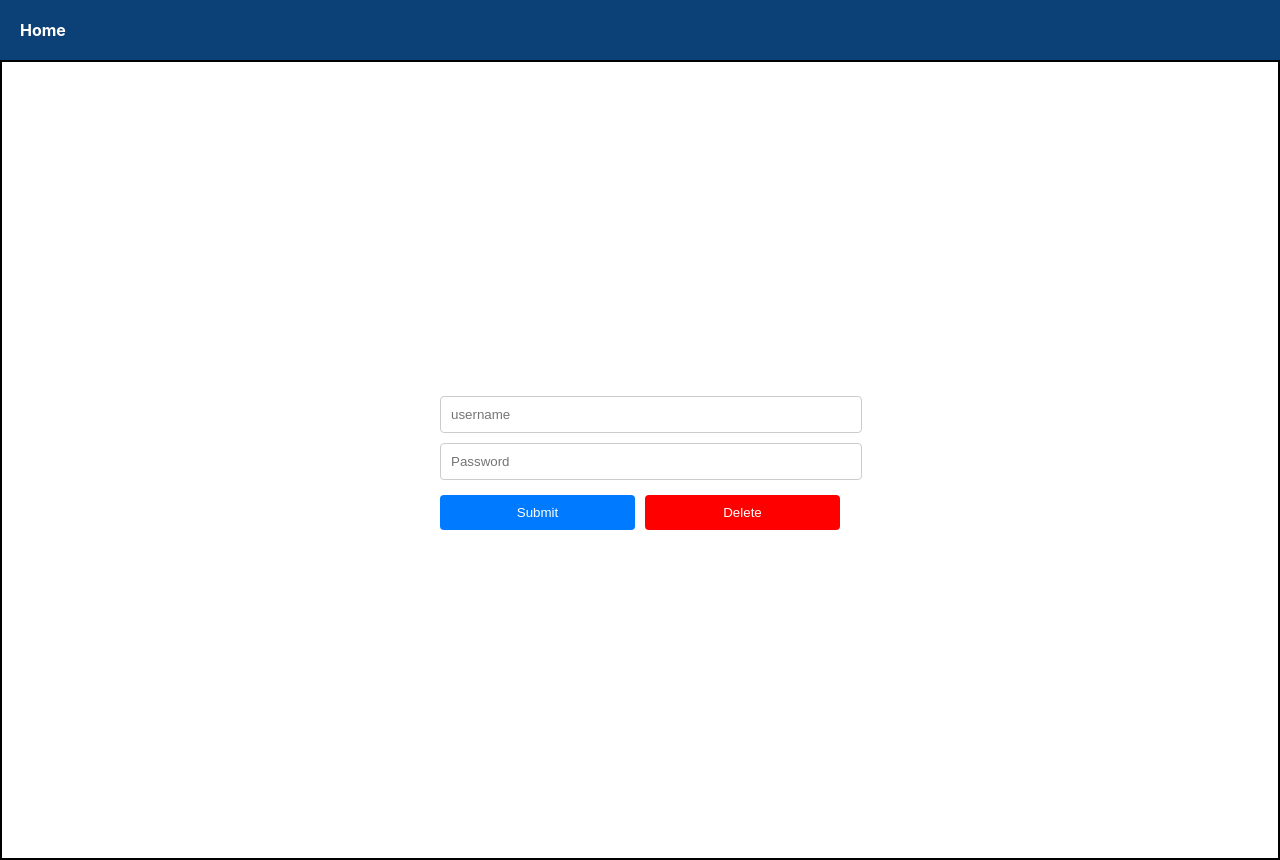
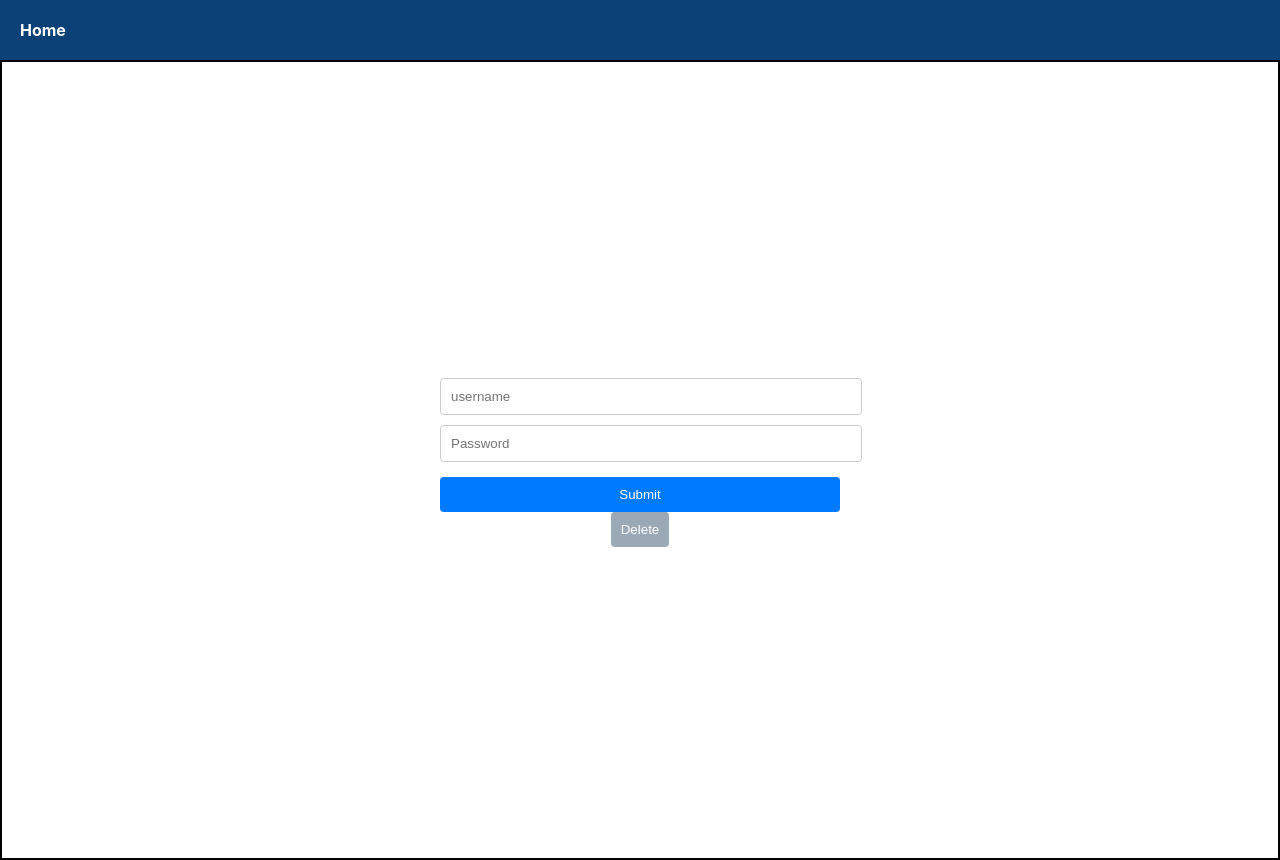
Before and after one commit to daleskiii/full-stack-front-end, a React (Create React App) app: page /edit/1 in a window 1280 px wide. Built offline with nearby package versions, Linux system fonts and the light colour scheme.

Commit message:
new commit

```diff
--- a/src/components/Edit/Edit.js
+++ b/src/components/Edit/Edit.js
@@ -76,11 +76,11 @@ function Edit() {
         />
         <div className="button-container">
           <button type="submit">Submit</button>
-          <button className="delete-button" onClick={handleDelete}>
-            Delete
-          </button>
         </div>
       </form>
+      <button className="delete-button" onClick={handleDelete}>
+        Delete
+      </button>
     </div>
   );
 }
```
